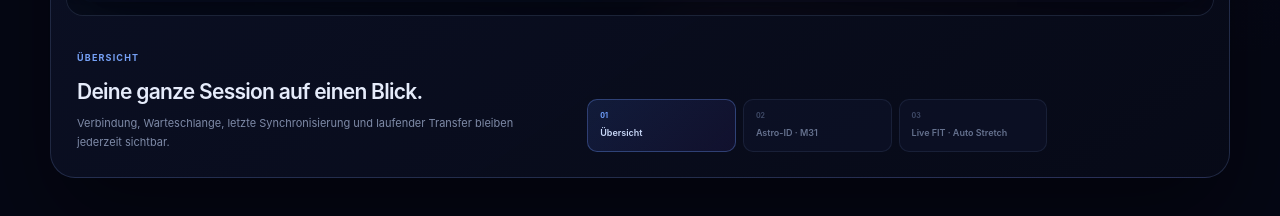
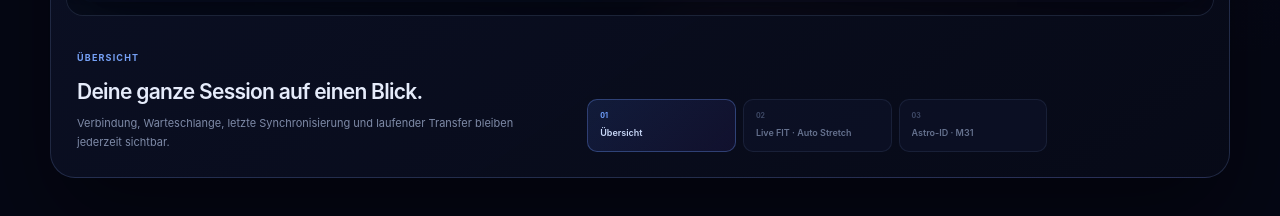
Before and after one commit to Arc4de89/arc4de89.github.io, a Next.js app: page / in a window 1280 px wide. Shown: the part 2040-2256 px from the top of the page. Built offline with nearby package versions, Linux system fonts and the light colour scheme.

Commit message:
Place Live FIT before Astro-ID in the slideshow

```diff
--- a/app/page.tsx
+++ b/app/page.tsx
@@ -46,8 +46,8 @@ const content = {
       previous: "Vorherige Ansicht", next: "Nächste Ansicht", carousel: "AstroSync Companion App-Ansichten",
       slides: [
         { label: "Übersicht", title: "Deine ganze Session auf einen Blick.", text: "Verbindung, Warteschlange, letzte Synchronisierung und laufender Transfer bleiben jederzeit sichtbar.", image: "/screens/overview.jpg", alt: "AstroSync Companion Übersicht mit Auto-Sync, letzter Session und laufendem FIT-Transfer", width: 1175, height: 716, portrait: false },
+        { label: "Live FIT · Auto Stretch", title: "Neue FITs direkt beurteilen.", text: "Kontrolliere neue Aufnahmen mit Auto Stretch, während die originale FIT-Datei vollständig unverändert bleibt.", image: "/screens/auto-stretch.jpg", alt: "Live FIT Lab von AstroSync Companion mit Auto-Stretch-Vorschau und FIT-Informationen", width: 1101, height: 717, portrait: false },
         { label: "Astro-ID · M31", title: "Die Andromedagalaxie klar bestimmt.", text: "Löse M31 auf und vergleiche die Objektdaten mit einem echten DSS2-Himmelsausschnitt.", image: "/screens/astro-id-m31.jpg", alt: "Astro-ID von AstroSync Companion mit M31, Daten zur Andromedagalaxie und DSS2-Himmelsvorschau", width: 1343, height: 840, portrait: false },
-        { label: "Live FIT · Auto Stretch", title: "Neue FITs direkt beurteilen.", text: "Kontrolliere neue Aufnahmen mit Auto Stretch, während die originale FIT-Datei vollständig unverändert bleibt.", image: "/screens/auto-stretch.jpg", alt: "Live FIT Lab von AstroSync Companion mit Auto-Stretch-Vorschau und FIT-Informationen", width: 1101, height: 717, portrait: false },
       ],
     },
     features: {
@@ -124,8 +124,8 @@ const content = {
       previous: "Previous view", next: "Next view", carousel: "AstroSync Companion app views",
       slides: [
         { label: "Overview", title: "Your entire session at a glance.", text: "Connection, queue, latest synchronization and the active transfer remain visible at all times.", image: "/screens/overview.jpg", alt: "AstroSync Companion overview showing Auto-Sync, the latest session and an active FIT transfer", width: 1175, height: 716, portrait: false },
+        { label: "Live FIT · Auto Stretch", title: "Inspect new FITs immediately.", text: "Review new captures with Auto Stretch while the original FIT file remains completely untouched.", image: "/screens/auto-stretch.jpg", alt: "AstroSync Companion Live FIT Lab with Auto Stretch preview and FIT information", width: 1101, height: 717, portrait: false },
         { label: "Astro-ID · M31", title: "Andromeda clearly identified.", text: "Resolve M31 and compare its object data with a real DSS2 sky survey cutout.", image: "/screens/astro-id-m31.jpg", alt: "AstroSync Companion Astro-ID showing M31, Andromeda Galaxy data and a DSS2 sky preview", width: 1343, height: 840, portrait: false },
-        { label: "Live FIT · Auto Stretch", title: "Inspect new FITs immediately.", text: "Review new captures with Auto Stretch while the original FIT file remains completely untouched.", image: "/screens/auto-stretch.jpg", alt: "AstroSync Companion Live FIT Lab with Auto Stretch preview and FIT information", width: 1101, height: 717, portrait: false },
       ],
     },
     features: {
```
